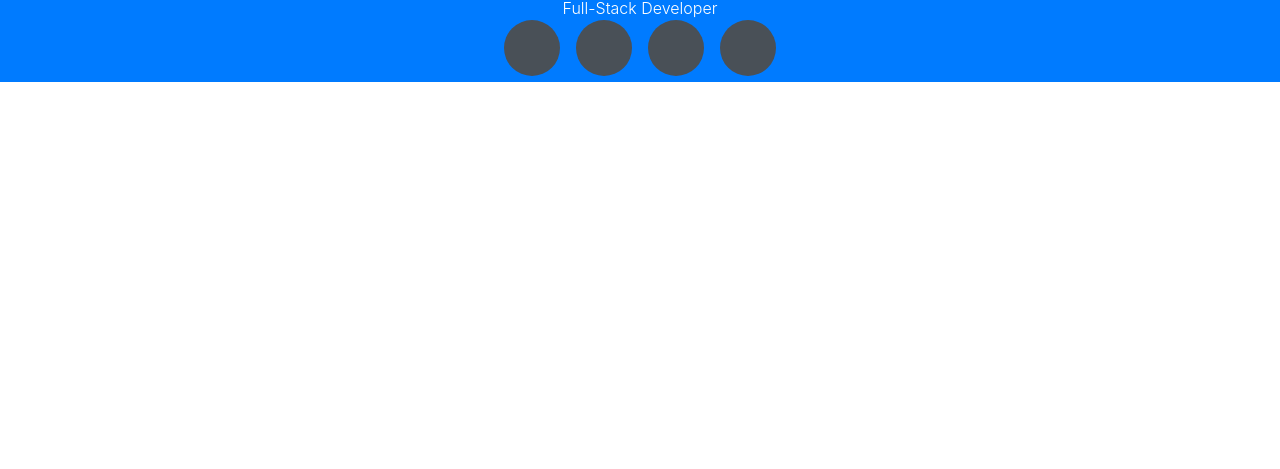
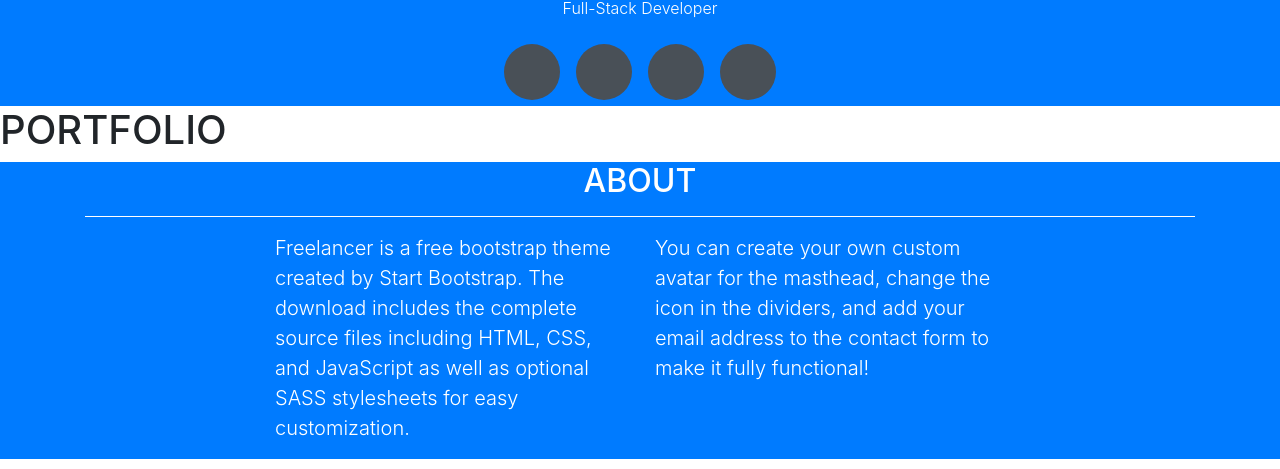
Before and after one commit to kumikonomura/test, a React (Create React App) app in the folder client/: page / in a window 1280 px wide. Shown: the part 328-797 px from the top of the page. Built offline with nearby package versions, Linux system fonts and the light colour scheme.

Commit message:
added in about and portfolio pages

```diff
--- a/client/src/App.js
+++ b/client/src/App.js
@@ -1,12 +1,18 @@
 import React, { Component } from "react";
-import Home from './pages/Home'
+import Home from "./pages/Home";
+import About from './pages/About'
+import Portfolio from './pages/Portfolio'
 
 class App extends Component {
   render() {
     return (
-    <Home />
-    )
+      <>
+        <Home />
+        <Portfolio />
+        <About />
+      </>
+    );
   }
 }
 
-export default App
+export default App;
--- /dev/null
+++ b/client/src/components/Footer/Footer.js
@@ -0,0 +1,23 @@
+import React from "react";
+
+const Footer = _ => {
+  return (
+    <>
+      <section class="copyright py-4 text-center text-black">
+        <div class="container">
+          <small className="name">Copyright &copy; 2019 Kumiko Nomura</small>
+        </div>
+      </section>
+      <div class="scroll-to-top d-lg-none position-fixed ">
+        <a
+          class="js-scroll-trigger d-block text-center text-black rounded"
+          href="#page-top"
+        >
+          <i class="fa fa-chevron-up" />
+        </a>
+      </div>
+    </>
+  );
+};
+
+export default Footer;
--- /dev/null
+++ b/client/src/components/Footer/index.js
@@ -0,0 +1 @@
+export { default } from "./Footer.js";
--- a/client/src/components/MastHead/MastHead.css
+++ b/client/src/components/MastHead/MastHead.css
@@ -26,5 +26,6 @@
 }
 
 .social-icons a:hover {
-  background-color: #BD5D38;
+  /* background-color: #BD5D38; */
+  background-color: white;
 }
--- a/client/src/components/MastHead/MastHead.js
+++ b/client/src/components/MastHead/MastHead.js
@@ -21,6 +21,7 @@ const MastHead = _ => {
           <p className="masthead-subheading font-weight-light mb-0">
             Full-Stack Developer
           </p>
+          <br />
           <div class="social-icons">
             <a href="#">
               <i class="fab fa-linkedin-in" />
--- /dev/null
+++ b/client/src/pages/About/About.css
@@ -0,0 +1,3 @@
+hr {
+    border-color: white;
+}
--- /dev/null
+++ b/client/src/pages/About/About.js
@@ -0,0 +1,37 @@
+import React from "react";
+import "./About.css";
+
+const About = _ => {
+  return (
+    <>
+      <section class="page-section bg-primary text-white mb-0" id="about">
+        <div class="container">
+          <h2 class="page-section-heading text-center text-uppercase text-white">
+            About
+          </h2>
+
+          <hr />
+          <div class="row">
+            <div class="col-lg-4 ml-auto">
+              <p class="lead">
+                Freelancer is a free bootstrap theme created by Start Bootstrap.
+                The download includes the complete source files including HTML,
+                CSS, and JavaScript as well as optional SASS stylesheets for
+                easy customization.
+              </p>
+            </div>
+            <div class="col-lg-4 mr-auto">
+              <p class="lead">
+                You can create your own custom avatar for the masthead, change
+                the icon in the dividers, and add your email address to the
+                contact form to make it fully functional!
+              </p>
+            </div>
+          </div>
+        </div>
+      </section>
+    </>
+  );
+};
+
+export default About;
--- /dev/null
+++ b/client/src/pages/About/index.js
@@ -0,0 +1 @@
+export { default } from "./About.js";
--- a/client/src/pages/Home/Home.js
+++ b/client/src/pages/Home/Home.js
@@ -1,6 +1,7 @@
 import React from "react";
 import NavBar from "../../components/NavBar";
-import MastHead from "../../components/MastHead/MastHead";
+import MastHead from "../../components/MastHead";
+import Footer from '../../components/Footer'
 
 const Home = _ => {
   return (
--- /dev/null
+++ b/client/src/pages/Portfolio/Portfolio.js
@@ -0,0 +1,7 @@
+import React from "react";
+
+const Portfolio = _ => {
+  return <h1>PORTFOLIO</h1>;
+};
+
+export default Portfolio;
--- /dev/null
+++ b/client/src/pages/Portfolio/index.js
@@ -0,0 +1 @@
+export { default } from "./Portfolio.js";
```
Also changed, not shown: client/src/components/Footer/Footer.css (added).
